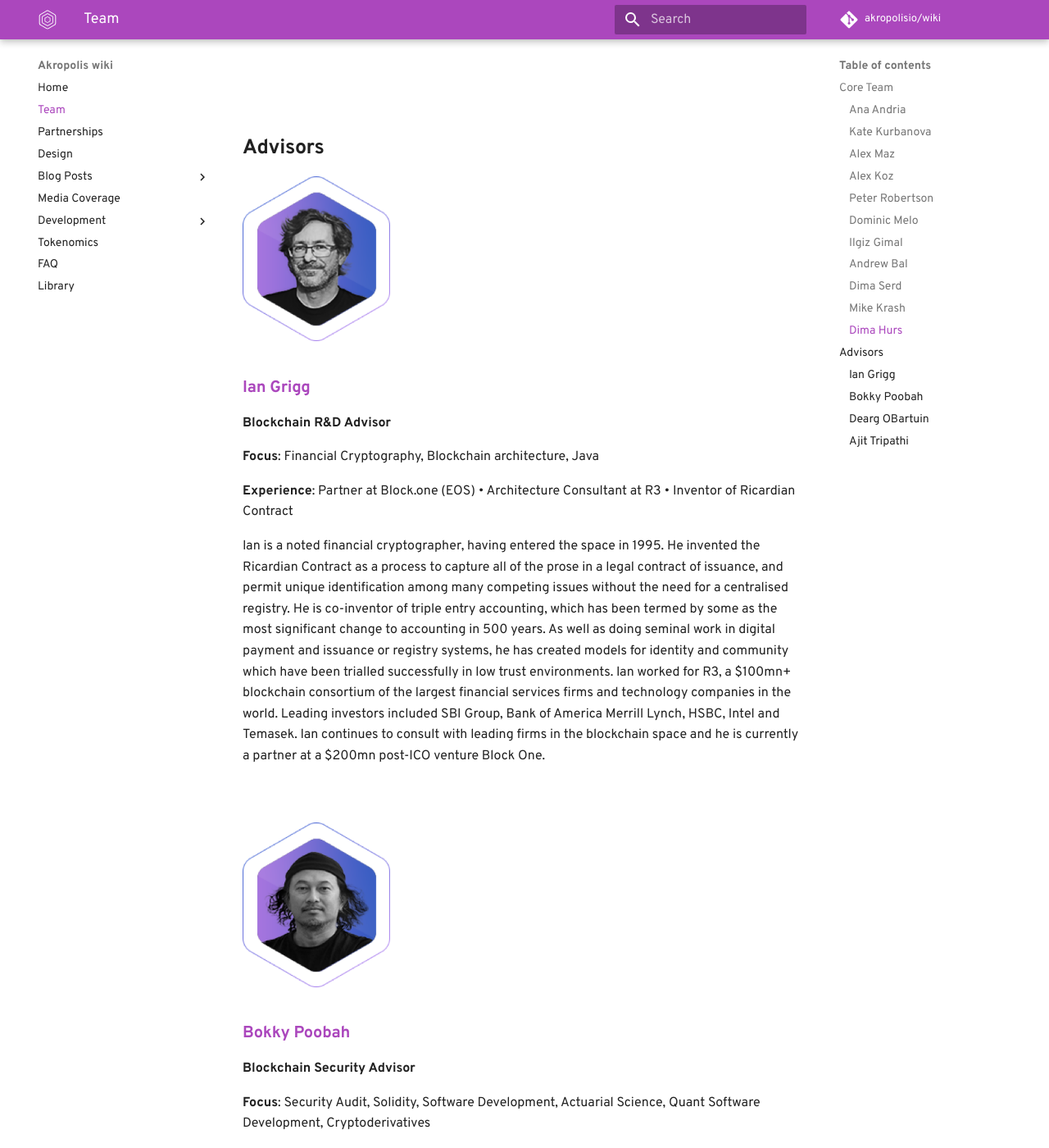
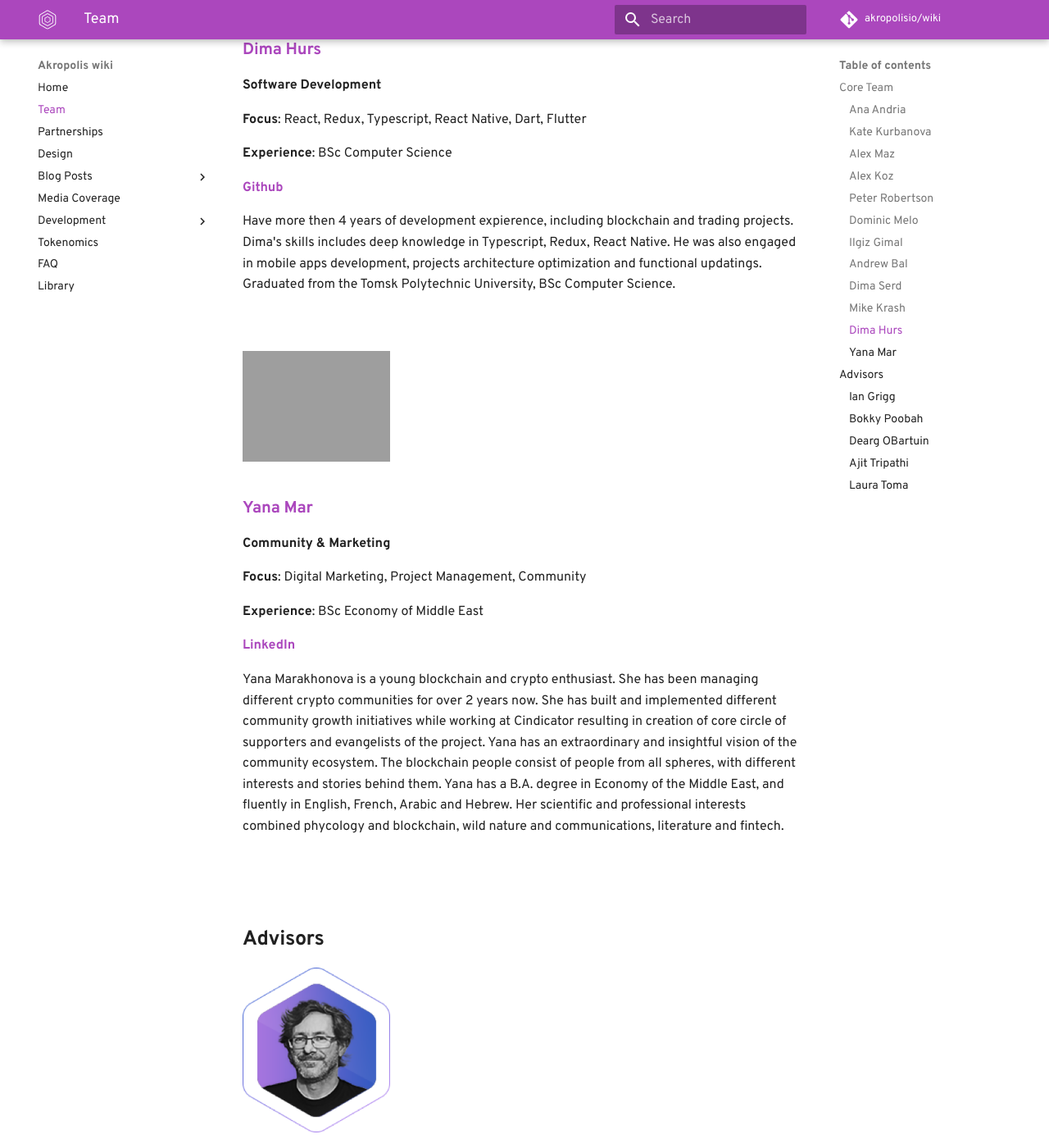
Before and after one commit to kaonone/wiki, an MkDocs documentation site: the page built from docs/team.md, in a window 1280 px wide and 1400 px high, scrolled down 7490 px. Shown: the whole window at 82% size. Built offline with MkDocs 1.6.1 and Material for MkDocs 9.7.7, drawn with Linux system fonts in a browser that asks for light colours; some web fonts are replaced; comment, search, counter and statistics services are not loaded; old or Windows-style settings are respelled for this version of MkDocs; some of the changed text lies outside the part shown.

Commit message:
+2 people added

```diff
--- a/docs/team.md
+++ b/docs/team.md
@@ -18,7 +18,6 @@
 
 Ana is an experienced special situations investment professional with a strong interest in decentralization and blockchain. She currently sits on the advisory board for the Web3 Foundation, and she has analyzed and transacted over USD3.5bn and advised on over USD300mn of private equity and debt transactions. Ana is a business-builder, team-builder, technology and data obsessive, with particular strength in forensic analysis, seeing efficiencies and optimising processes. She’s passionate about individual empowerment and helping others fulfill their potential. FCA-regulated fund management professional and a board member of a regulated private equity fund.
 
-
 </br>
 </br>
 <img src="/images/team/kurbanova@2x.png" width="180" alt="drawing" />
@@ -36,8 +35,6 @@
 
 As a second hire in a fintech startup Cindicator that has gone to raise $15mn for its Hybrid Intelligence platform in September 2017, Kate was one of the authors of the Cindicator whitepaper and token model, whilst playing an instrumental role as a community manager in what was one of the most popular organic crowd sales. A testament to this is an ongoing native token support driven purely by a token distribution model and community engagement approach developed by the Cindicator team.
 As a Head of Analytics, she used her trading experience to develop a suite of research tools and methodologies for a new wave of crypto traders. At Akropolis, she is leading the operations and customer development.
-
-
 
 </br>
 </br>
@@ -58,8 +55,6 @@
 He has 16 scientific publications focussing on natural language recognition and 10 commercially implemented applications to his name.
 Alex has both shipped product in fintech, banking, and gaming, and is passionate about educating the new generation of blockchain developers.
 
-
-
 </br>
 </br>
 <img src="/images/team/koz@2x.png" width="180" alt="drawing" />
@@ -76,7 +71,6 @@
 [**LinkedIn**](https://www.linkedin.com/in/akozlovskij/)  | [**Github**](https://github.com/fzzr-)
 
 Software Engineer, Consultant, Game Developer & reverse-engineering enthusiast. OSS enthusiast, active contributor of DDG, Haxe. Had more than fifteen years of development of real-world applications since 2000. Worked for many companies such as SmartGames, Dulton Media, Games.Mail.ru, Leo Burnett, Rambler, Clickberry and other companies with various projects.
-
 
 </br>
 </br>
@@ -97,8 +91,6 @@
 He was involved in setting up new businesses in Germany, China and India where he also spent some time as a non-executive director of IDFC (the Infrastructure Development Finance Corporation). He then helped start up Vanguard Investments UK, arguably the most disruptive new venture in European asset management in many years.
 Peter has been involved in the pension industry in Europe, Asia, and the USA in various capacities, including designing innovative and low cost solutions for UK DC pension investors, as an administrator of corporate and individual pension plans, and as a pension scheme trustee in the Eurozone and Asia.
 
-
-
 </br>
 </br>
 <img src="/images/team/melo@2x.png" width="180" alt="drawing" />
@@ -117,7 +109,6 @@
 
 Domenic is an experienced professional that has played key roles in designing, executing and analyzing projects for the international business to business and business to consumer markets, especially in the financial services IT arena. An excellent communicator able to translate jargon and IT-speak into clear concepts and ideas for non-technical management or board members. He is a Skilled Security Consultant routinely responsible for securing highly sensitive and classified information for corporate clients. Also using tools and methods to extract encrypted or password protected information for digital asset recovery for civil and criminal investigations. Dominic is consulting leading fiat and crypto operations, focussing on the remittances, non-banking and banking license holders.
 
-
 </br>
 </br>
 <img src="/images/team/ilgiz@2x.png" width="180" alt="drawing" />
@@ -134,7 +125,6 @@
 [**LinkedIn**](https://ru.linkedin.com/in/ilgiz-gimaltdinov-8bbba411) | [**Github**](https://github.com/apeir99n)
 
 Fintech professional with 10+ years experience. Prior to joining Akropolis overseed all product development for incubator projects at fintech fund. Earlier worked at Digital Business Development Department at VTB Bank, one of the leading universal banks of Russia. Graduated Lomonosov MSU, PhD in computer Science & Mathematics. Launched several startups from 0, also under management VTB bank integrated and launched digital sales.
-
 
 </br>
 </br>
@@ -153,7 +143,6 @@
 
 Product Owner with more than 5 years experience, including Nasdaq-listed payment service provider QIWI, market cap US$882M and backed by Sberbank fintech startup Evotor. Andrew worked as a Product Owner and Senior Product Owner at QIWI in 2014-2015. In Q4 2014 he successfully launched more than 20 marketing campaigns (including joint campaigns with AliExpress and eBay) that brought more than 3M new users to QIWI Wallet. He was one of the first employees of fintech startup Evotor and was instrumental in company's growth from 10 to 250+ people and from 0 to 300 000+ business clients. In Evotor he built the product development process from scratch and hired more than 30 employees. Evotor is a smart cashier platform and marketplace founded in 2016 by QIWI co-founder Andrey Romanenko and is majority backed by Sberbank, the largest state-owned bank in Russia.
 
-
 </br>
 </br>
 <img src="/images/team/serdtsev@2x.png" width="180" alt="drawing" />
@@ -167,8 +156,9 @@
 
 **Experience**: BSc Computer Science • 10 commercial implementations • 5 years of Frontend development
 
+[**Github**](https://github.com/in19farkt)
 
-[**Github**](https://github.com/in19farkt)
+Graduated from the Tomsk Polytechnic University in Information Systems and Technologies. Participated in development of 8 commercial projects, including those in blockchain sphere. Previously worked as lead front-end developer in the FSD Team (Tomsk). Actively following all last innovations in front-end and near themes.
 
 </br>
 </br>
@@ -185,6 +175,8 @@
 
 [**Github**](https://github.com/krashaen/)
 
+Graduated from the Tomsk Polytechnic University, MSc Software Engineering. 5 years development expierence. Prevously worked in several starups as React/Redux Senior Developer.
+
 </br>
 </br>
 <img src="/images/team/dmitryh@2x.png" width="180" alt="drawing" />
@@ -200,9 +192,24 @@
 
 [**Github**](https://github.com/Burize/)
 
+Have more then 4 years of development expierence, including blockchain and trading projects. Dima's skills includes deep knowledge in Typescript, Redux, React Native. He was also engaged in mobile apps development, projects architecture optimization and functional updatings. Graduated from the Tomsk Polytechnic University, BSc Computer Science.
+
+</br>
+</br>
+<img src="/images/team/yana@2x.png" width="180" alt="drawing" />
+
+### [**Yana Mar**](https://www.linkedin.com/in/yana-marakhonova/)
 
 
+**Community & Marketing**
 
+**Focus**: Digital Marketing, Project Management, Community
+
+**Experience**: BSc Economy of Middle East
+
+[**LinkedIn**](https://www.linkedin.com/in/yana-marakhonova/)
+
+Yana Marakhonova is a young blockchain and crypto enthusiast. She has been managing different crypto communities for over 2 years now. She has built and implemented different community growth initiatives while working at Cindicator resulting in creation of core circle of supporters and evangelists of the project. Yana has an extraordinary and insightful vision of the community ecosystem. The blockchain people consist of people from all spheres, with different interests and stories behind them. Yana has a B.A. degree in Economy of the Middle East, and fluently in English, French, Arabic and Hebrew. Her scientific and professional interests combined phycology and blockchain, wild nature and communications, literature and fintech.
 
 </br>
 </br>
@@ -256,7 +263,6 @@
 
  Dearg has been working as CTO for more than 18 years, scaling financial services and building the world-class engineering teams. In 2017-2018 he worked as CTO at Bitpesa, a digital foreign exchange and payment platform with a focus on Africa, where he was responsible for the technical infrastructure and performance of the company’s payment platform and administration. He is a strategic technical leader bridging the gap between business objectives, product specification, and engineering delivery. Dearg’s work experience includes Unilever, KPMG, The English Heritage, BitPesa, London Block Exchange, and IDT. He also works closely with regulatory authorities such as FCA, MFSA, CBN, FDIC, GFSC. He is an architect of the ‘Clever Ledger’ Exchange Banking design and advisor to Crypto successful Exchange, Remittance & FX scale-ups. In Akropolis Dearg is focusing on blockchain remittances and product development in Africa.
 
-
 </br>
 </br>
 
@@ -277,3 +283,20 @@
 
 </br>
 </br>
+<img src="/images/team/laura@2x.png" width="180" alt="drawing" />
+
+### [**Laura Toma**](https://www.linkedin.com/in/laura-toma-59bb9a7/)
+
+
+**Marketing Advisor**
+
+**Focus**: Fundraising, Communication strategies, Negotiations, Token Sale Marketing
+
+**Experience**: Co-Founder & Head of Operations, Renowned&Co • BSc Marketing, Academia de Studii Economice din București
+
+Laura has a bachelor degree in Marketing, Communication and PR and more than ten years experience in marketing and
+business development. As Co-Founder and Head of Operations at Renowned&Co, she has helped many blockchain projects to
+successfully raise funds.
+
+</br>
+</br>
```
